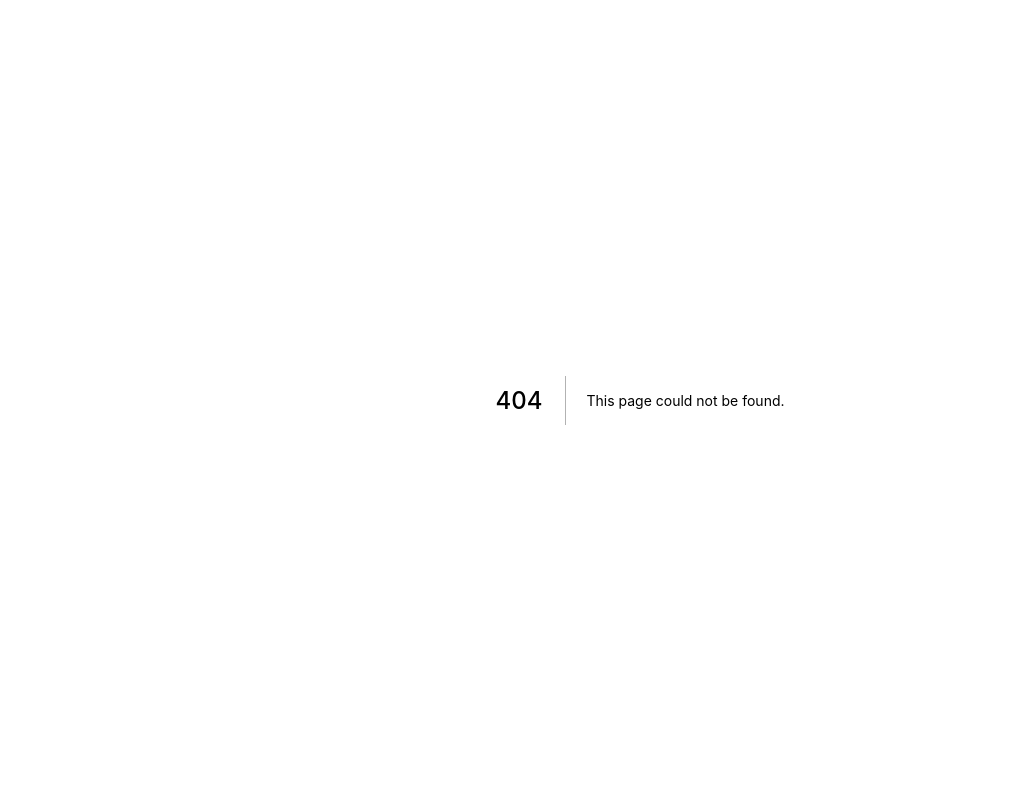
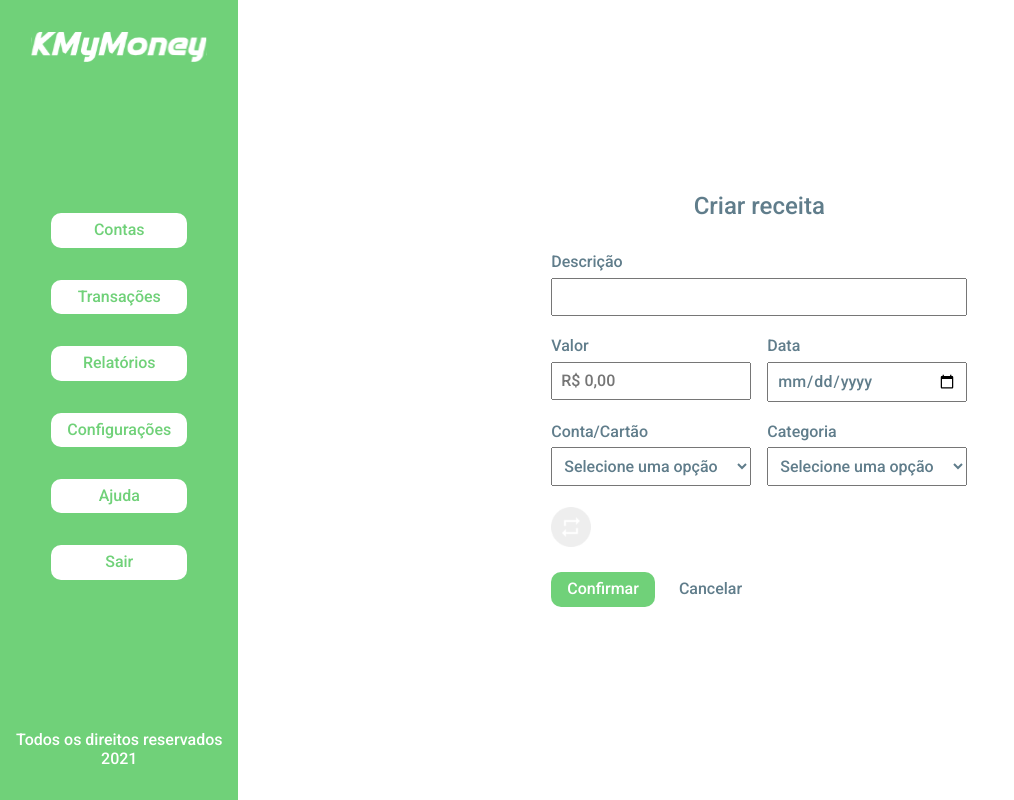
Before and after one commit to picolloo/kmymoney-2, a Next.js app: page /create-earning in a window 1280 px wide. Before the commit this address had no page. Shown: the whole page, without its empty margins (0-1014 px from the left). Built offline with nearby package versions, Linux system fonts and the light colour scheme.

Commit message:
add earning

```diff
--- /dev/null
+++ b/src/pages/create-earning.jsx
@@ -0,0 +1,215 @@
+import Link from 'next/link';
+import Image from 'next/image';
+import styled from 'styled-components';
+import { useState } from 'react';
+
+import GlobalStyle from '../styles/global';
+import { Sidebar } from '../components';
+
+function Menu() {
+  const [currentOption, setCurrentOption] = useState();
+
+  return (
+    <div style={{
+      display: 'flex', flexDirection: 'column', marginTop: '1rem', gap: '0.5rem',
+    }}
+    >
+      <div style={{ display: 'flex', gap: '0.5rem' }}>
+        <input value="fixed" type="radio" name="repeat" id="fixed" onChange={(e) => setCurrentOption(e.target.value)} />
+        <label htmlFor="fixed" style={{ cursor: 'pointer' }}>Receita Fixa</label>
+      </div>
+
+      <div style={{ display: 'flex', gap: '0.5rem' }}>
+        <input value="instalment" type="radio" name="repeat" id="instalment" onChange={(e) => setCurrentOption(e.target.value)} />
+        <label htmlFor="instalment" style={{ cursor: 'pointer' }}>Receita parcelada</label>
+      </div>
+
+      {currentOption === 'fixed' && (
+        <Select name="mode" id="mode" defaultValue="DEFAULT" required>
+          <option value="DEFAULT" disabled hidden>Selecione uma opção</option>
+          <option value="anual">Anual</option>
+          <option value="semestral">Semestral</option>
+          <option value="mensal">Mensal</option>
+          <option value="semanal">Semanal</option>
+          <option value="diario">Diário</option>
+        </Select>
+      )}
+
+      {currentOption === 'instalment' && (
+      <div style={{ display: 'flex', justifyContent: 'space-between', marginTop: '0.4rem' }}>
+        <Select name="times" id="times" defaultValue="DEFAULT" required>
+          <option value="DEFAULT" disabled hidden>Selecione uma opção</option>
+          {[...Array(100).keys()].map((opt) => (<option value={opt + 1}>{opt + 1}</option>))}
+        </Select>
+
+        <Select name="mode" id="mode" defaultValue="DEFAULT" required>
+          <option value="DEFAULT" disabled hidden>Selecione uma opção</option>
+          <option value="anos">Anos</option>
+          <option value="semestres">Semestres</option>
+          <option value="meses">Meses</option>
+          <option value="semanas">Semanas</option>
+          <option value="dias">Dias</option>
+        </Select>
+      </div>
+      )}
+    </div>
+  );
+}
+
+export default function CreateEarning() {
+  const [expandedMenu, setExpandedMenu] = useState(false);
+  return (
+    <Container>
+      <GlobalStyle />
+      <Sidebar />
+
+      <MainContainer>
+        <Label>Criar receita</Label>
+
+        <Form action="/transactions">
+          <InputContainer>
+            <label>Descrição</label>
+            <Input type="text" required />
+          </InputContainer>
+
+          <FormContainer>
+            <InputContainer>
+              <label>Valor</label>
+              <Input type="number" placeholder="R$ 0,00" required min={0} />
+            </InputContainer>
+            <InputContainer>
+              <label>Data</label>
+              <Input type="date" required />
+            </InputContainer>
+          </FormContainer>
+
+          <FormContainer>
+            <InputContainer>
+              <label>Conta/Cartão</label>
+
+              <Select name="account" id="account" defaultValue="DEFAULT" required>
+                <option value="DEFAULT" disabled hidden>Selecione uma opção</option>
+                <option value="credito">Cartão de crédito</option>
+                <option value="banco-max">Banco Max</option>
+              </Select>
+            </InputContainer>
+
+            <InputContainer>
+              <label>Categoria</label>
+
+              <Select name="category" id="category" defaultValue="DEFAULT" required>
+                <option value="DEFAULT" disabled hidden>Selecione uma opção</option>
+                <option value="salario">Salário</option>
+                <option value="investments">Investimentos</option>
+                <option value="outros">Pitrps</option>
+              </Select>
+            </InputContainer>
+          </FormContainer>
+
+          <div>
+            <RepeatButton
+              src={`/${expandedMenu ? 'enabled' : 'disabled'}_repeat.png`}
+              width={40}
+              height={40}
+              onClick={() => setExpandedMenu(!expandedMenu)}
+            />
+
+            {expandedMenu && <Menu />}
+          </div>
+
+          <ButtonContainer>
+            <SubmitButton type="submit">Confirmar</SubmitButton>
+            <CancelButton href="/">Cancelar</CancelButton>
+          </ButtonContainer>
+        </Form>
+      </MainContainer>
+    </Container>
+  );
+}
+
+const Container = styled.div`
+  display: flex;
+`;
+
+const FormContainer = styled(Container)`
+  gap: 1rem;
+
+  > * {
+    width: 200px !important;
+  }
+`;
+
+const MainContainer = styled.main`
+  display: flex;
+  flex-direction: column;
+  justify-content: center;
+  align-items: center;
+  flex: 1;
+  gap: 2rem;
+`;
+
+const Label = styled.span`
+  font-weight: 500;
+  font-size: 24px;
+  color: #607D8B;
+`;
+
+const InputContainer = styled.div`
+  display: flex;
+  flex-direction: column;
+  gap: .4rem;
+`;
+
+const Input = styled.input`
+  padding:.5rem;
+     ::-webkit-inner-spin-button{
+        -webkit-appearance: none;
+        margin: 0;
+    }
+    ::-webkit-outer-spin-button{
+        -webkit-appearance: none;
+        margin: 0;
+    }
+`;
+
+const Select = styled.select`
+  padding:.5rem;
+`;
+
+const Form = styled.form`
+  display: flex;
+  flex-direction: column;
+  color: #607D8B;
+  gap: 1.3rem;
+  max-width: 600px;
+`;
+
+const ButtonContainer = styled.div`
+  display: flex;
+  align-items: center;
+  gap: 1.5rem;
+`;
+
+const SubmitButton = styled.button`
+  border: none;
+  padding: .5rem 1rem;
+  cursor: pointer;
+  border-radius: 10px;
+  background-color: #70D179;
+  color: white;
+
+
+  &:hover {
+    box-shadow: 0px 2px 4px rgba(0, 0, 0, 0.25);
+  }
+`;
+
+const CancelButton = styled(Link)`
+  color: #607D8B;
+  cursor: pointer;
+`;
+
+const RepeatButton = styled(Image)`
+  cursor: pointer;
+
+`;
```
